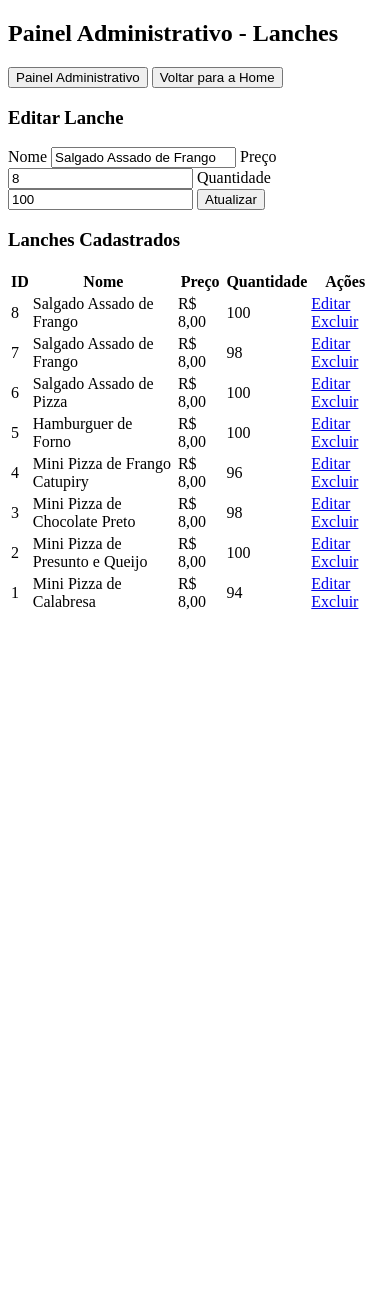
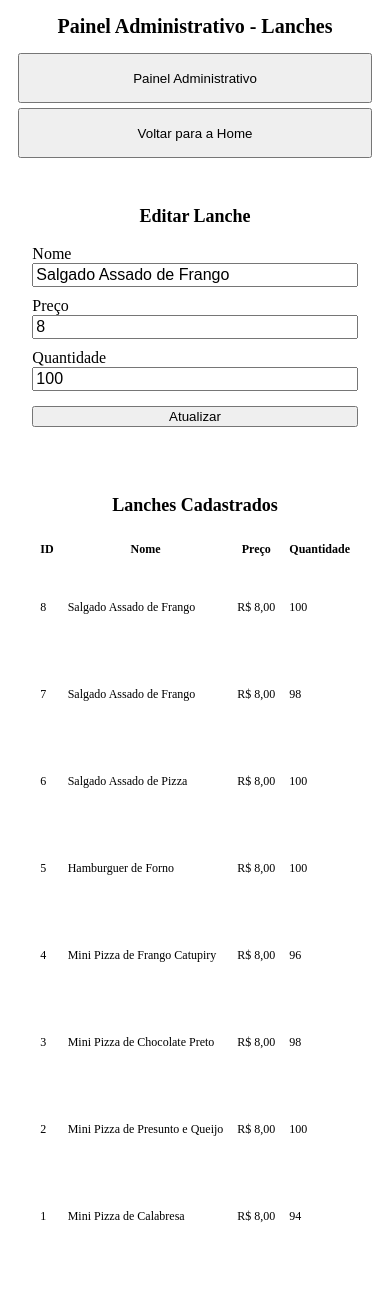
Before and after one commit to henriqueffabro-ui/FimdaFila, a PHP site: page /php/adm_lanches.php?editar=8 in a window 390 px wide. Before the commit the page ends 610 px from the top, so only its background shows below. Run offline with PHP 8.4, Linux system fonts and the light colour scheme; a user stored in the database is signed in; data comes from the database, SQL or seed files in the repository.

Commit message:
Responsividade: adm, adm_lanches e cadastroLanche. Esse último já fiz o css

```diff
--- /dev/null
+++ b/css/adm_lanches.css
@@ -0,0 +1,114 @@
+/* =========================
+   RESPONSIVO
+========================= */
+
+@media (max-width: 768px){
+
+    header h2{
+        font-size: 24px;
+        text-align: center;
+        margin: 15px 10px;
+    }
+
+    /* Botões superiores */
+    body > button{
+        width: calc(100% - 20px);
+        margin: 5px 10px;
+        height: 50px;
+        display: block;
+    }
+
+    /* Container */
+    .container{
+        width: 95%;
+        margin: 15px auto;
+    }
+
+    /* Cards */
+    .card{
+        padding: 15px;
+        margin-bottom: 20px;
+    }
+
+    .card h3{
+        text-align: center;
+        font-size: 22px;
+    }
+
+    /* Formulário */
+    form{
+        width: 100%;
+    }
+
+    label{
+        display: block;
+        margin-top: 10px;
+    }
+
+    input{
+        width: 100%;
+        box-sizing: border-box;
+        font-size: 16px;
+    }
+
+    .btn-salvar{
+        width: 100%;
+        margin-top: 15px;
+    }
+
+    /* Tabela */
+    table{
+        display: block;
+        overflow-x: auto;
+        white-space: nowrap;
+        width: 100%;
+    }
+
+    th,
+    td{
+        padding: 8px;
+        font-size: 14px;
+    }
+
+    /* Botões de ação */
+    .btn-editar,
+    .btn-excluir{
+        display: inline-block;
+        margin: 2px;
+        padding: 8px 12px;
+        font-size: 13px;
+    }
+}
+
+/* Celulares pequenos */
+
+@media (max-width: 480px){
+
+    header h2{
+        font-size: 20px;
+    }
+
+    .card h3{
+        font-size: 18px;
+    }
+
+    th,
+    td{
+        font-size: 12px;
+        padding: 6px;
+    }
+
+    .btn-editar,
+    .btn-excluir{
+        display: block;
+        width: 100%;
+        text-align: center;
+        margin: 3px 0;
+        box-sizing: border-box;
+    }
+}
+
+.table-container{
+    width: 100%;
+    overflow-x: auto;
+}
--- a/php/adm.php
+++ b/php/adm.php
@@ -55,7 +55,7 @@ $result = $conexao->query($sql);
     </style>
 
     <link rel="stylesheet" href="../css/adm.css">
-
+    <meta name="viewport" content="width=device-width, initial-scale=1.0">
 
 </head>
 <body>
@@ -64,6 +64,8 @@ $result = $conexao->query($sql);
 <button onclick="location.href='adm_lanches.php'">Gerenciar Lanches</button>
 
 <h1>Painel Administrativo</h1>
+
+<div class="table-container">
 
 <table>
 
@@ -155,6 +157,7 @@ $result = $conexao->query($sql);
 <?php } ?>
 
 </table>
+</div>
 
 </body>
 </html>
--- a/php/adm_lanches.php
+++ b/php/adm_lanches.php
@@ -73,7 +73,8 @@ if(isset($_GET["editar"])){
 <meta charset="UTF-8">
 <title>Gerenciar Lanches</title>
 
-
+<meta name="viewport" content="width=device-width, initial-scale=1.0">
+<link rel="stylesheet" href="../css/adm_lanches.css">
 
 </head>
 <body>
@@ -127,7 +128,7 @@ if(isset($_GET["editar"])){
 
 <?php } else { ?>
 
-<h3>Cadastrar Lanche</h3>
+<h3>Atualizar Lanche</h3>
 
 <form method="POST">
 
@@ -154,6 +155,7 @@ if(isset($_GET["editar"])){
 
 <h3>Lanches Cadastrados</h3>
 
+<div class="table-container">
 <table>
 
 <tr>
@@ -202,6 +204,7 @@ while($lanche = mysqli_fetch_assoc($resultado)){
 <?php } ?>
 
 </table>
+</div>
 
 </div>
 
--- a/php/cadastroLanche.php
+++ b/php/cadastroLanche.php
@@ -32,6 +32,10 @@ if($_SERVER["REQUEST_METHOD"] == "POST"){
 <head>
     <meta charset="UTF-8">
     <title>Cadastrar Lanche</title>
+
+
+    <link rel="stylesheet" href="../css/cadastroLanche.css">
+    <meta name="viewport" content="width=device-width, initial-scale=1.0">
 </head>
 <body>
 <button onclick="window.location.href='index.php'">
@@ -70,7 +74,7 @@ $resultado = mysqli_query($conexao, $sql);
 foreach($resultado as $lanche){
 ?>
 
-    <div style="margin-bottom:10px;">
+    <div class="lanche">
         <strong><?= $lanche["nome"] ?></strong><br>
         Preço: R$ <?= number_format($lanche["preco"], 2, ",", ".") ?><br>
         Estoque: <?= $lanche["qtd"] ?>
```
Also changed, not shown: css/adm.css (+76 -0 lines), css/cadastroLanche.css (added, +125 -0 lines), lanche.php (added, +111 -0 lines).
